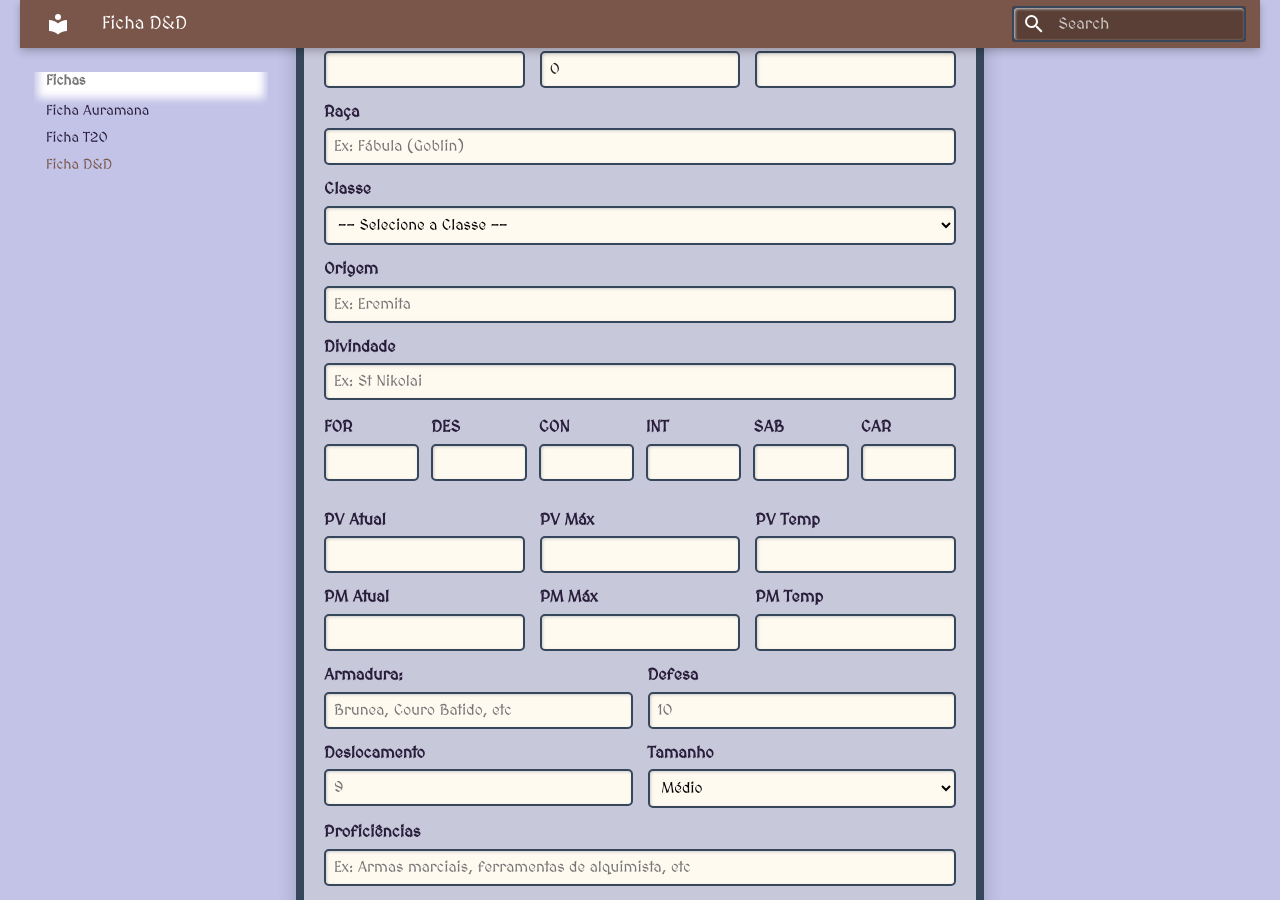
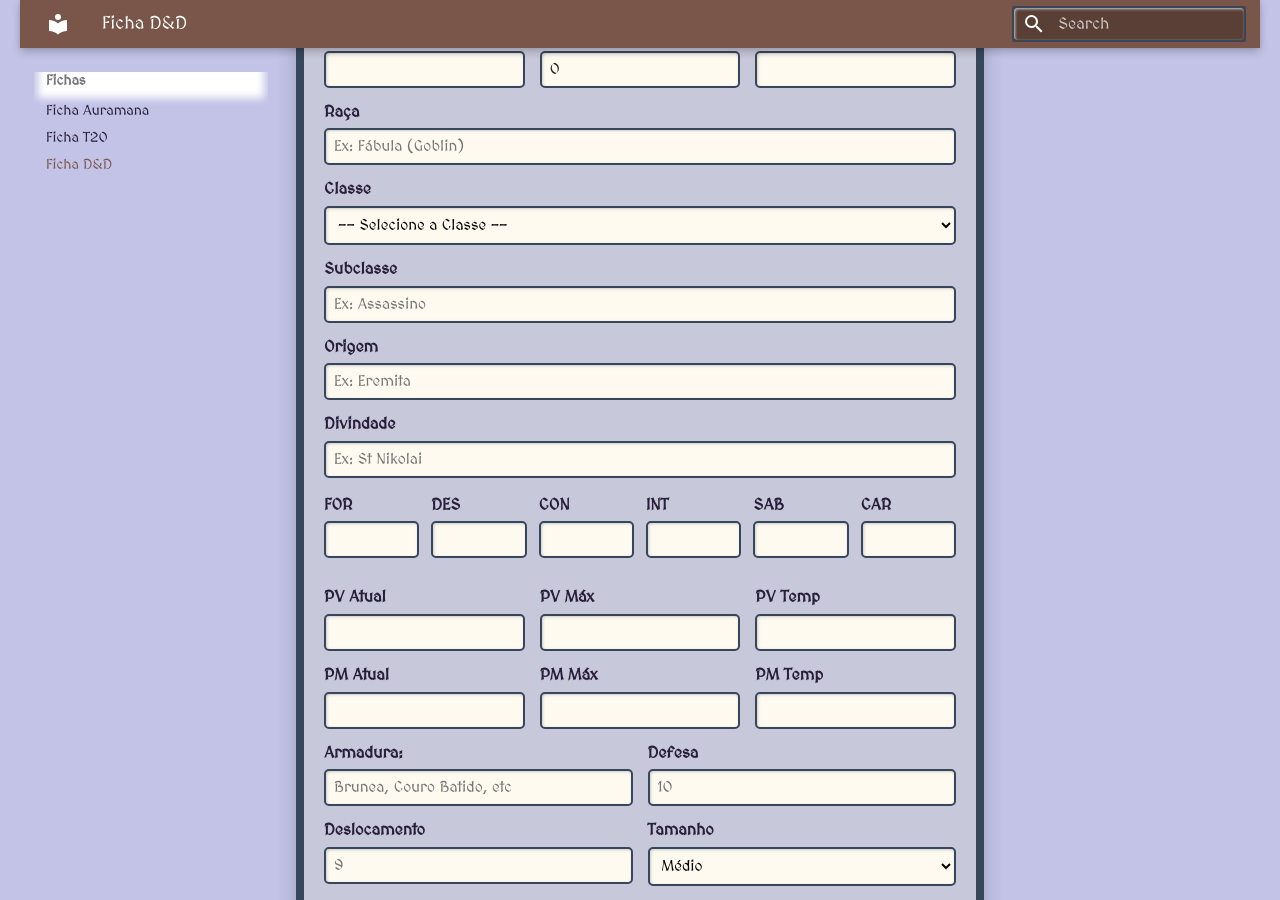
Before and after one commit to ozyssj/auramana-rpg, an MkDocs documentation site: the page built from docs/ficha-dnd.md, in a window 1280 px wide and 900 px high, scrolled down 334 px. Built offline with MkDocs 1.6.1 and Material for MkDocs 9.7.7, drawn with Linux system fonts in a browser that asks for light colours.

Commit message:
subclasse

```diff
--- a/docs/ficha-dnd.md
+++ b/docs/ficha-dnd.md
@@ -234,6 +234,10 @@
       </select>
     </div>
 
+    <div class="campo">
+      <label for="raca">Subclasse</label>
+      <input type="text" id="subclasse" placeholder="Ex: Assassino">
+    </div>
 
 
     <div class="campo">
```
